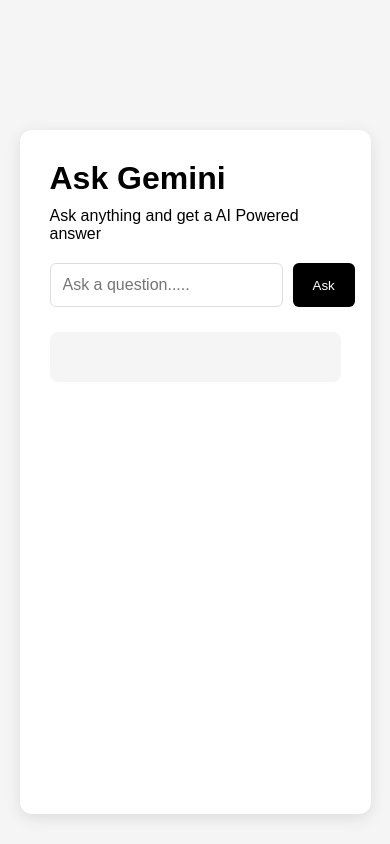
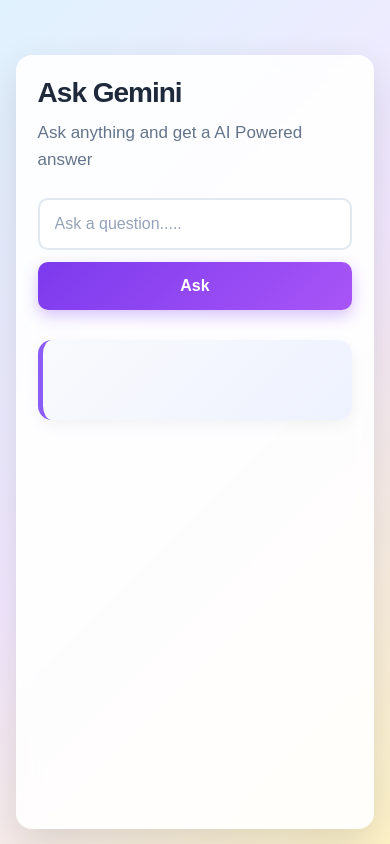
Before and after one commit to tannuranga25-lab/Ask_Gemini, a website: page public/index.html in a window 390 px wide. Drawn offline with Linux system fonts and the light colour scheme.

Commit message:
added server.js as a main file

```diff
--- a/package.json
+++ b/package.json
@@ -2,7 +2,7 @@
   "name": "ask_gemini",
   "version": "1.0.0",
   "description": "",
-  "main": "index.js",
+  "main": "server.js",
   "scripts": {
     "test": "echo \"Error: no test specified\" && exit 1"
   },
--- a/public/script.js
+++ b/public/script.js
@@ -2,7 +2,12 @@ let askBtn = document.getElementById('askBtn')
 let inputData = document.getElementById('question')
 let answer = document.getElementById('answer')
 
+
 askBtn.addEventListener('click', async ()=>{
+
+    answer.innerText = "Gemini is thinking....."
+    askBtn.disabled = true
+    askBtn.innerText = "searching..."
 
     let question = inputData.value
     if(!question){
@@ -22,18 +27,22 @@ try {
         })
 
         let NewData = await data.json()
-    if(NewData.success){
+
         if(NewData.success){
             answer.innerText = NewData.answer
         }
         else{
             answer.innerText = NewData.message
         }
-    }
 
     } catch (error) {
 
         console.log("error ", error)
+        answer.innerText = "internal server error..."
 
     }
+    finally {
+        askBtn.disabled = false
+        askBtn.innerText = "Ask"
+    }
 })
--- a/public/style.css
+++ b/public/style.css
@@ -1,5 +1,4 @@
 *{
-
     margin: 0;
     padding: 0;
     box-sizing: border-box;
@@ -7,59 +6,212 @@
 
 body{
     font-family: Arial, Helvetica, sans-serif;
-    background-color: #f5f5f5;
+    min-height: 100vh;
+    padding-top: 100px;
     display: flex;
     justify-content: center;
-    min-height: 100vh;
-    padding-top: 100px;
+
+    /* Welcoming colorful background */
+    background: linear-gradient(
+        135deg,
+        #e0f2fe,
+        #f3e8ff,
+        #fef3c7
+    );
 }
 
+
+/* Main Card */
 .container{
     width: 1000px;
     max-width: 90%;
-    background: white;
-    padding: 30px;
-    border-radius: 12px;
-    box-shadow: 0 4px 15px rgba(0,0,0,0.1);
+    background: rgba(255, 255, 255, 0.9);
+    padding: 35px;
+    border-radius: 20px;
+
+    box-shadow:
+        0 15px 40px rgba(0,0,0,0.12);
+
     margin: 30px;
+    backdrop-filter: blur(10px);
 
-}
-
-h1{
-    margin-bottom: 10px;
-}
-
-.input-container{
-    display: flex;
-    gap: 10px;
-    margin-top: 20px;
-
+    animation: fadeUp 0.7s ease;
 }
 
 
-input{
-    flex: 1;
-    padding: 12px;
-    border: 1px solid #ddd;
-    border-radius: 6px;
-    font-size: 16px;
-}
-
-button{
-    padding: 12px 20px;
-    border: none;
-    border-radius: 6px;
-    cursor: pointer;
-    background: black;
-    color: white;
-
+/* Heading */
+h1{
+    margin-bottom: 10px;
+    font-size: 36px;
+    color: #1e293b;
+    letter-spacing: -1px;
 }
 
 
+/* Optional paragraph styling */
+p{
+    color: #64748b;
+    font-size: 17px;
+    line-height: 1.6;
+}
+
+
+/* Input + Button */
+.input-container{
+    display: flex;
+    gap: 12px;
+    margin-top: 25px;
+}
+
+
+/* Input */
+input{
+    flex: 1;
+    padding: 15px;
+    border: 2px solid #e2e8f0;
+    border-radius: 10px;
+    font-size: 16px;
+    background: #ffffff;
+
+    transition: all 0.3s ease;
+}
+
+
+/* Input Focus */
+input:focus{
+    outline: none;
+    border-color: #8b5cf6;
+
+    box-shadow:
+        0 0 0 4px rgba(139, 92, 246, 0.15);
+}
+
+
+/* Placeholder */
+input::placeholder{
+    color: #94a3b8;
+}
+
+
+/* Button */
+button{
+    padding: 15px 25px;
+    border: none;
+    border-radius: 10px;
+    cursor: pointer;
+
+    background: linear-gradient(
+        135deg,
+        #7c3aed,
+        #a855f7
+    );
+
+    color: white;
+    font-size: 16px;
+    font-weight: bold;
+
+    transition: all 0.3s ease;
+
+    box-shadow:
+        0 6px 15px rgba(124, 58, 237, 0.3);
+}
+
+
+/* Button Hover */
+button:hover{
+    transform: translateY(-3px);
+
+    box-shadow:
+        0 10px 22px rgba(124, 58, 237, 0.4);
+}
+
+
+/* Button Click */
+button:active{
+    transform: translateY(0);
+}
+
+
+/* Answer Box */
 #answer{
-    margin-top: 25px;
-    padding: 15px;
-    background: #f5f5f5;
-    border-radius: 8px;
-    min-height: 50px;
+    margin-top: 30px;
+    padding: 22px;
+    min-height: 80px;
+
+    background: linear-gradient(
+        135deg,
+        #f8fafc,
+        #eef2ff
+    );
+
+    border-radius: 14px;
+
+    border-left: 5px solid #8b5cf6;
+
+    color: #334155;
+    font-size: 17px;
+    line-height: 1.7;
+
+    box-shadow:
+        0 5px 15px rgba(0,0,0,0.05);
+
+    transition: all 0.3s ease;
 }
+
+
+/* Answer Box Hover */
+#answer:hover{
+    transform: translateY(-2px);
+
+    box-shadow:
+        0 8px 20px rgba(0,0,0,0.08);
+}
+
+
+/* Container Animation */
+@keyframes fadeUp{
+
+    from{
+        opacity: 0;
+        transform: translateY(30px);
+    }
+
+    to{
+        opacity: 1;
+        transform: translateY(0);
+    }
+}
+
+
+/* Mobile Responsive */
+@media(max-width: 600px){
+
+    body{
+        padding-top: 40px;
+    }
+
+    .container{
+        max-width: 92%;
+        padding: 22px;
+        margin: 15px;
+        border-radius: 16px;
+    }
+
+    h1{
+        font-size: 28px;
+    }
+
+    .input-container{
+        flex-direction: column;
+    }
+
+    input,
+    button{
+        width: 100%;
+    }
+
+    #answer{
+        padding: 18px;
+        font-size: 16px;
+    }
+}
--- a/server.js
+++ b/server.js
@@ -10,6 +10,6 @@ const geminiRoutes = require("./routes/geminiRoutes")
 app.use('/api', geminiRoutes)
 
 
-app.listen(process.env.PORT,()=>{
+app.listen(process.env.PORT || 3000,()=>{
     console.log("server is running")
 })
```
Also changed, not shown: controllers/geminiContoller.js (+11 -1 lines). Lines whose indentation alone changed are shown as unchanged.
